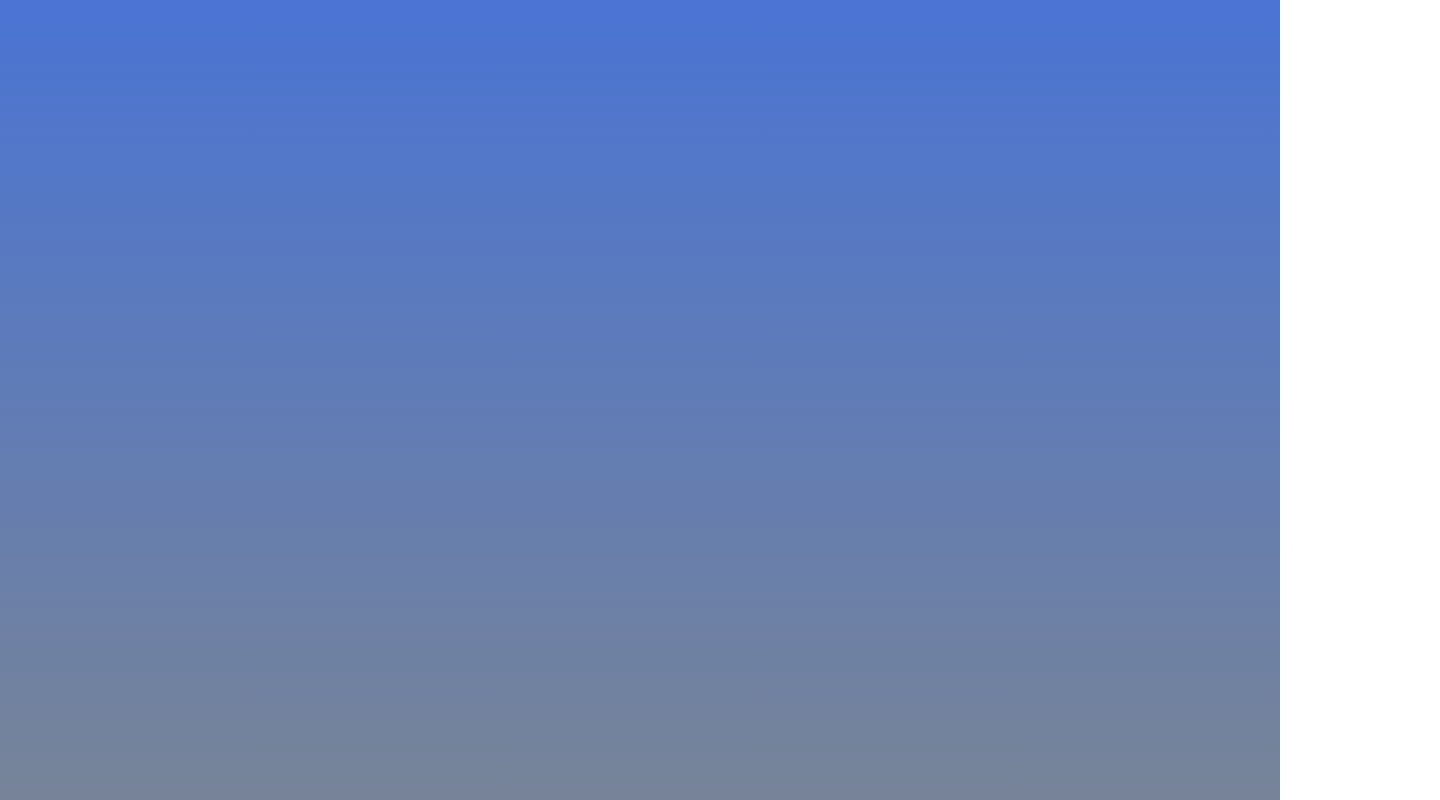
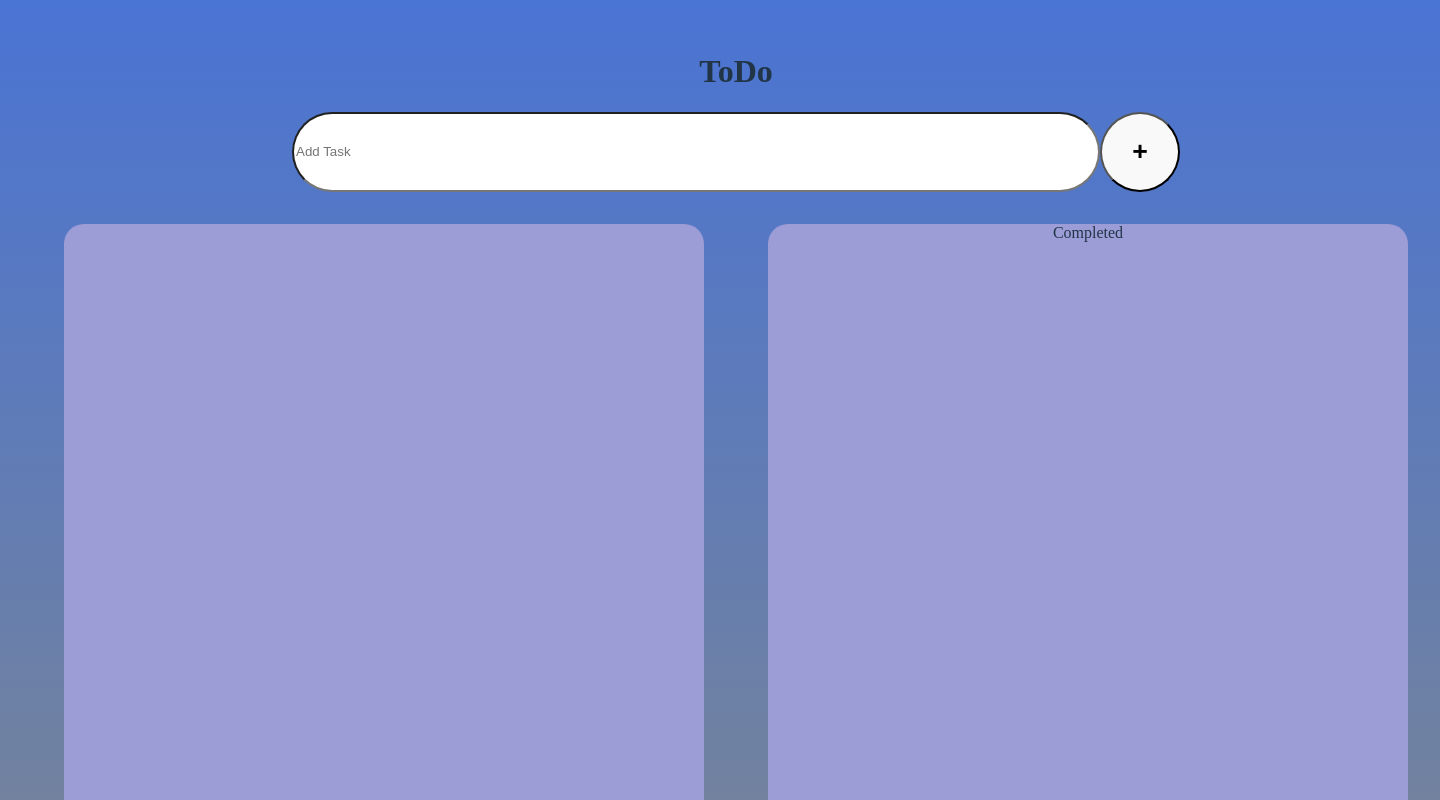
Before and after one commit to josuemj/toDo, a React (Vite) app: page / in a window 1280 px wide. Shown: the top 800 px of the page, 1440 px wide, since content can reach past the window. Built offline with nearby package versions, Linux system fonts and the light colour scheme.

Commit message:
feat: sketching front end

```diff
--- a/src/App.css
+++ b/src/App.css
@@ -5,3 +5,41 @@
   text-align: center;
   display: flex;
 }
+
+.appContainer{
+  display: flex;
+  flex-direction: column;
+}
+
+.addTaskInput{
+  width: 800px;
+  height: 100;
+  border-radius: 50px;
+}
+
+.inputContainer{
+  display: flex;
+  flex-direction: row;
+  justify-content: center;
+}
+
+.addTaskButton{
+  border-radius: 50px;
+  width: 80px;
+  height: 80px;
+}
+
+.tasksContainer{
+  display: flex;
+  flex-direction: row;
+}
+
+.taskContainer{
+  display: flex;
+  flex-direction: column;
+  background-color: #9C9CD7;
+  width: 640px;
+  height: 617px;
+  border-radius: 20px;
+  margin: 2rem;
+}
--- a/src/App.tsx
+++ b/src/App.tsx
@@ -1,10 +1,25 @@
-import './App.css'
+import "./App.css";
 
 function App() {
   return (
     <>
+      <div className="appContainer">
+        <h1>ToDo</h1>
+
+        <div className="inputContainer">
+          <input className="addTaskInput" placeholder="Add Task"></input>
+          <button className="addTaskButton">
+            <h1>+</h1>
+          </button>
+        </div>
+
+        <div className="tasksContainer">
+          <div className="taskContainer"></div>
+          <div className="taskContainer">Completed</div>
+        </div>
+      </div>
     </>
-  )
+  );
 }
 
-export default App
+export default App;
```
